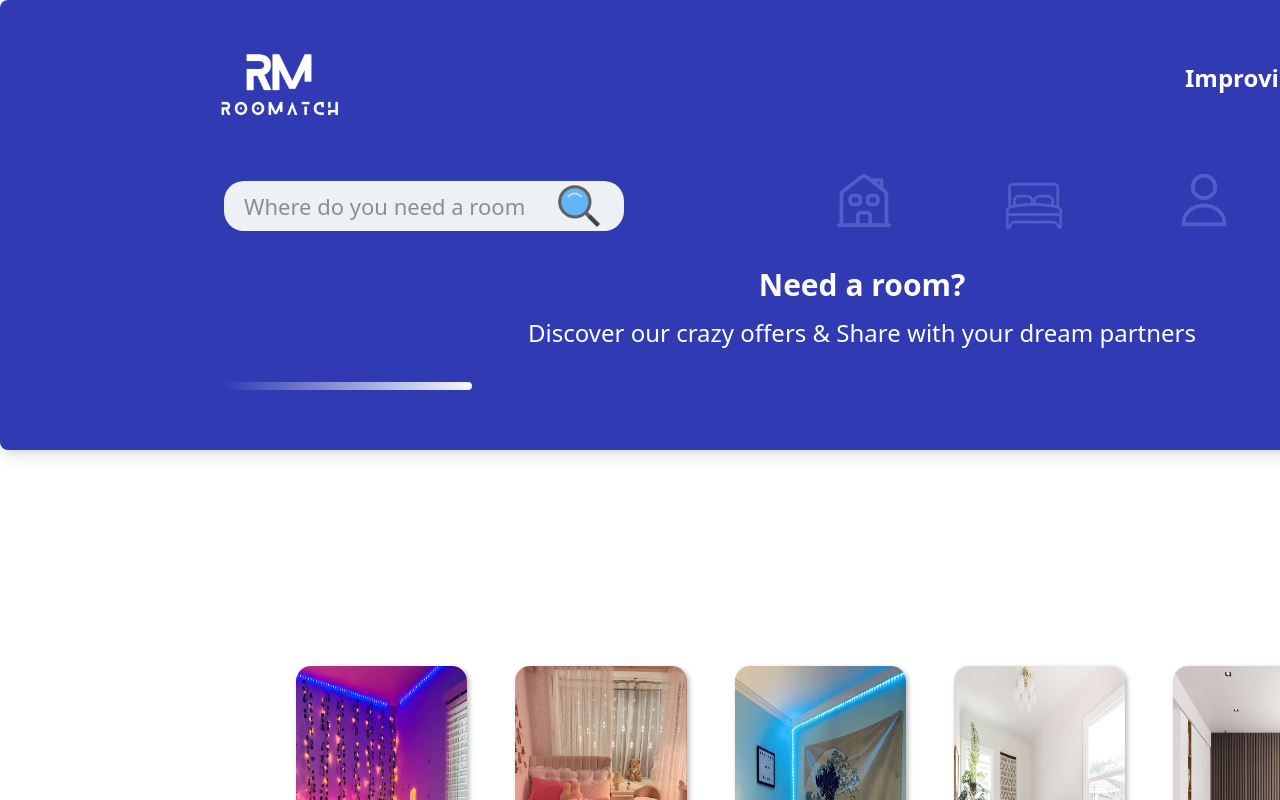
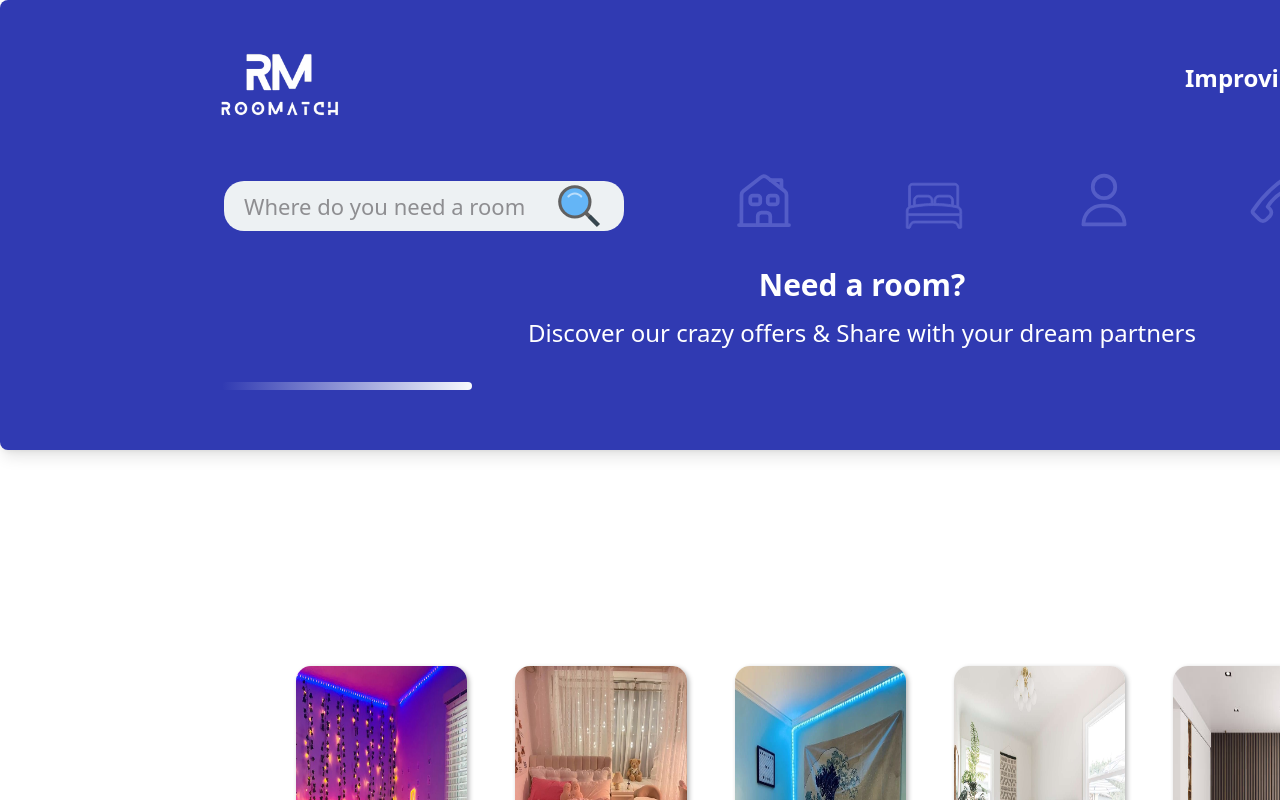
Before and after one commit to luismidv/TFGDeploy, a React (Vite) app: page / in a window 1280 px wide. Shown: the top 800 px of the page. Built offline with nearby package versions, Linux system fonts and the light colour scheme.

Commit message:
Responsive trials

```diff
--- a/src/static/css/index1.css
+++ b/src/static/css/index1.css
@@ -411,7 +411,7 @@ select{
     position: relative;
     top: 20px;
     width: 800px;
-    left:685px;
+    left:585px;
 }
 
 
```
